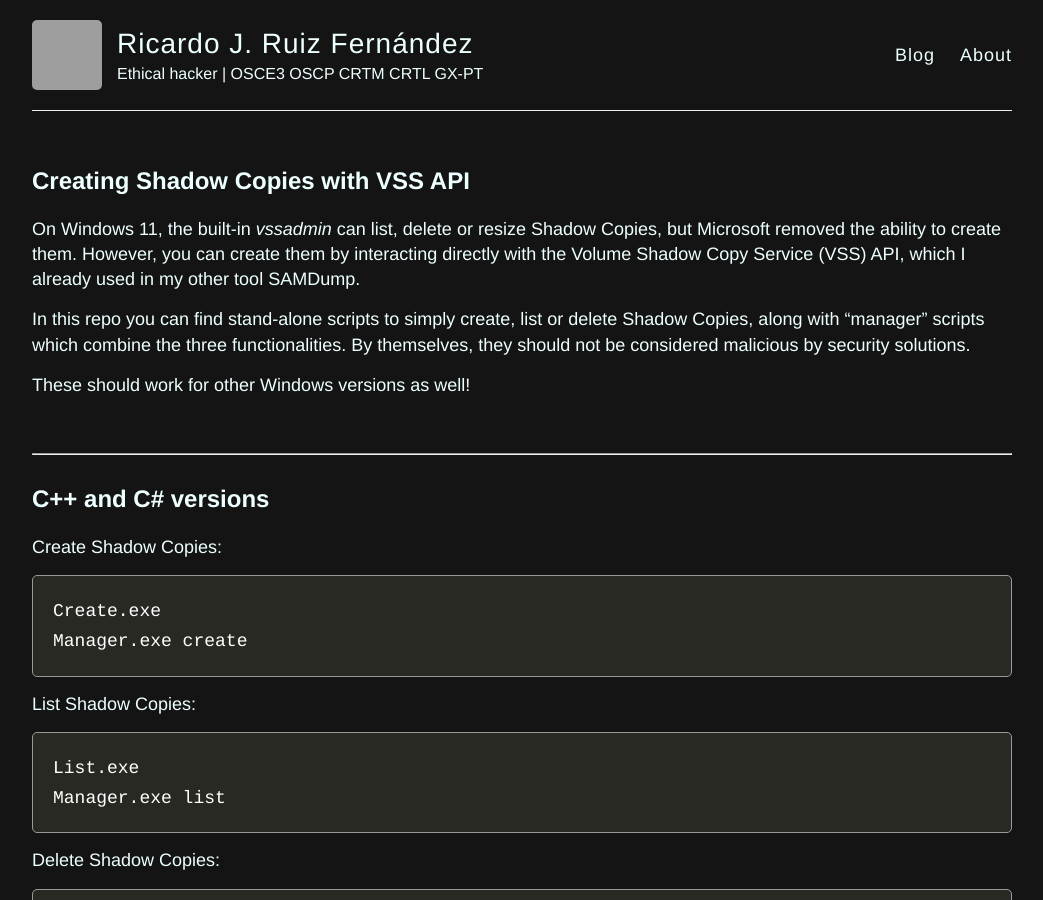
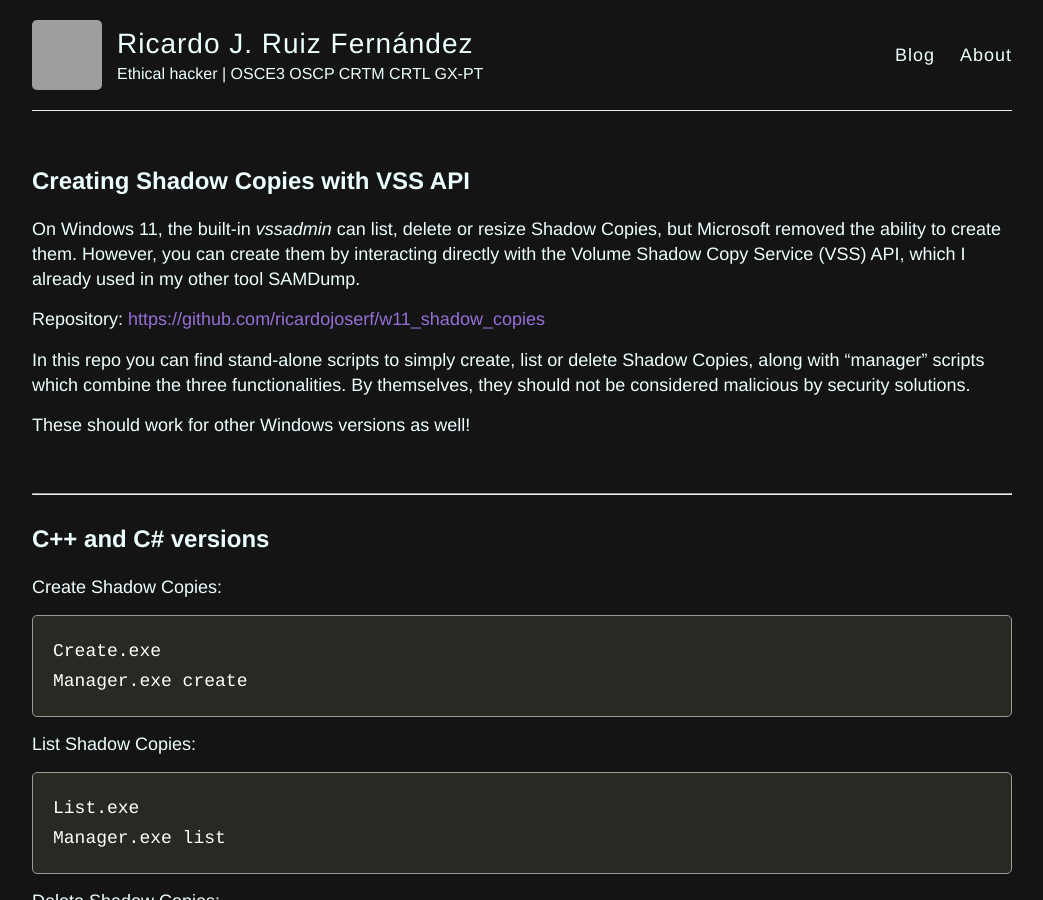
Before and after one commit to ricardojoserf/ricardojoserf.github.io, a Jekyll site: the page built from _posts/2026-1-12-w11shadowcopies.md, in a window 1280 px wide and 900 px high. Shown: the whole window, without its empty margins (118-1161 px from the left). Built offline with Jekyll 4.4.1, drawn with Linux system fonts in a browser that asks for light colours; some of the changed lines change nothing that is shown; grey boxes are pictures that could not be loaded.

Commit message:
Revise Shadow Copies post with repository link
Updated the post to include a repository link and improved formatting.

```diff
--- a/_posts/2026-1-12-w11shadowcopies.md
+++ b/_posts/2026-1-12-w11shadowcopies.md
@@ -9,11 +9,11 @@ On Windows 11, the built-in *vssadmin* can list, delete or resize Shadow Copies,
 
 <!--more-->
 
+Repository: [https://github.com/ricardojoserf/w11_shadow_copies](https://github.com/ricardojoserf/w11_shadow_copies)
+
 In this repo you can find stand-alone scripts to simply create, list or delete Shadow Copies, along with "manager" scripts which combine the three functionalities. By themselves, they should not be considered malicious by security solutions.
 
 These should work for other Windows versions as well!
-
-
 
 <br>
 
@@ -74,5 +74,4 @@ python manager.py -o delete -s \\?\GLOBALROOT\Device\HarddiskVolumeShadowCopy12
 
 ![python](https://raw.githubusercontent.com/ricardojoserf/ricardojoserf.github.io/refs/heads/master/images/w11shadowcopies/Screenshot_2.png)
 
-
 <br>
```
